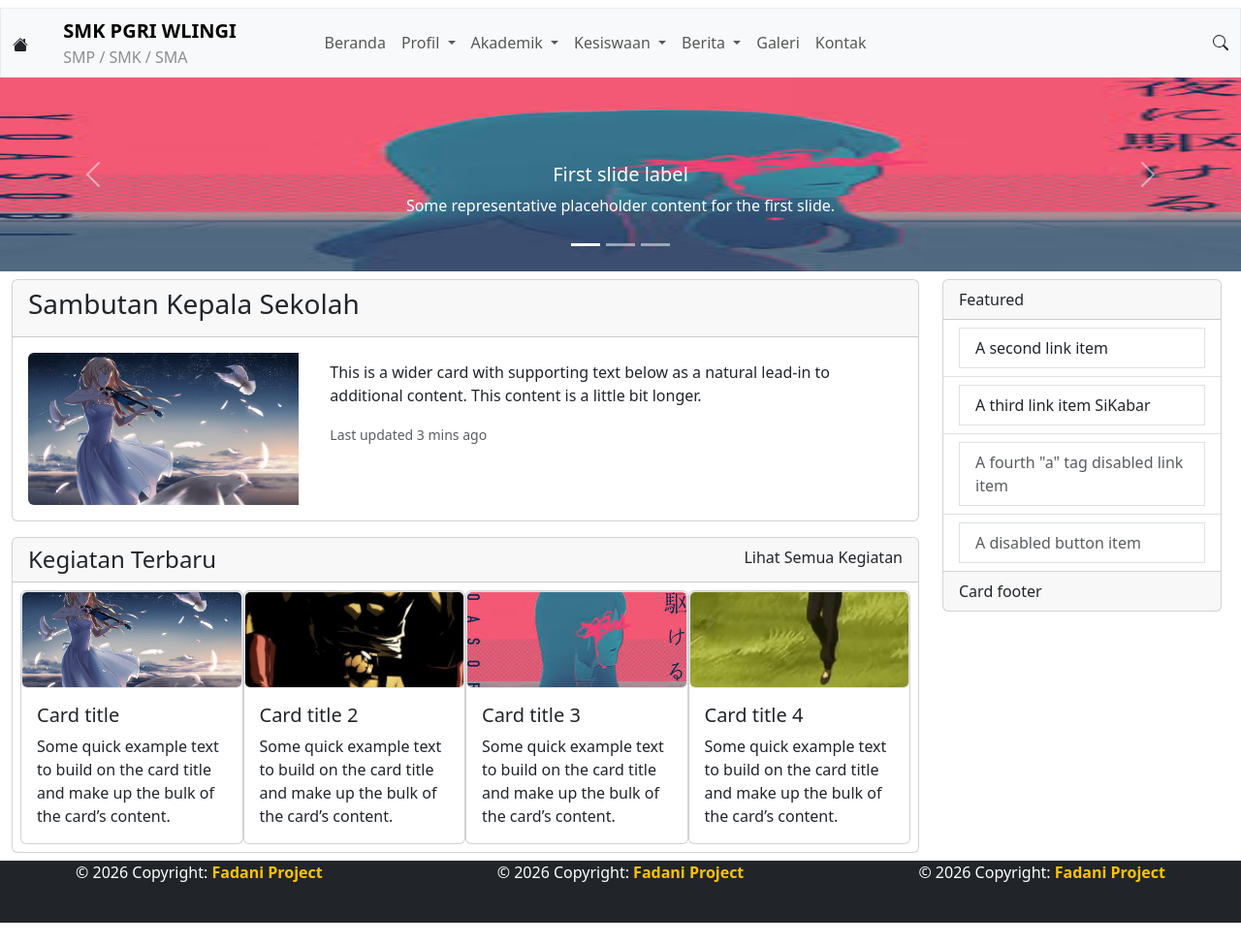
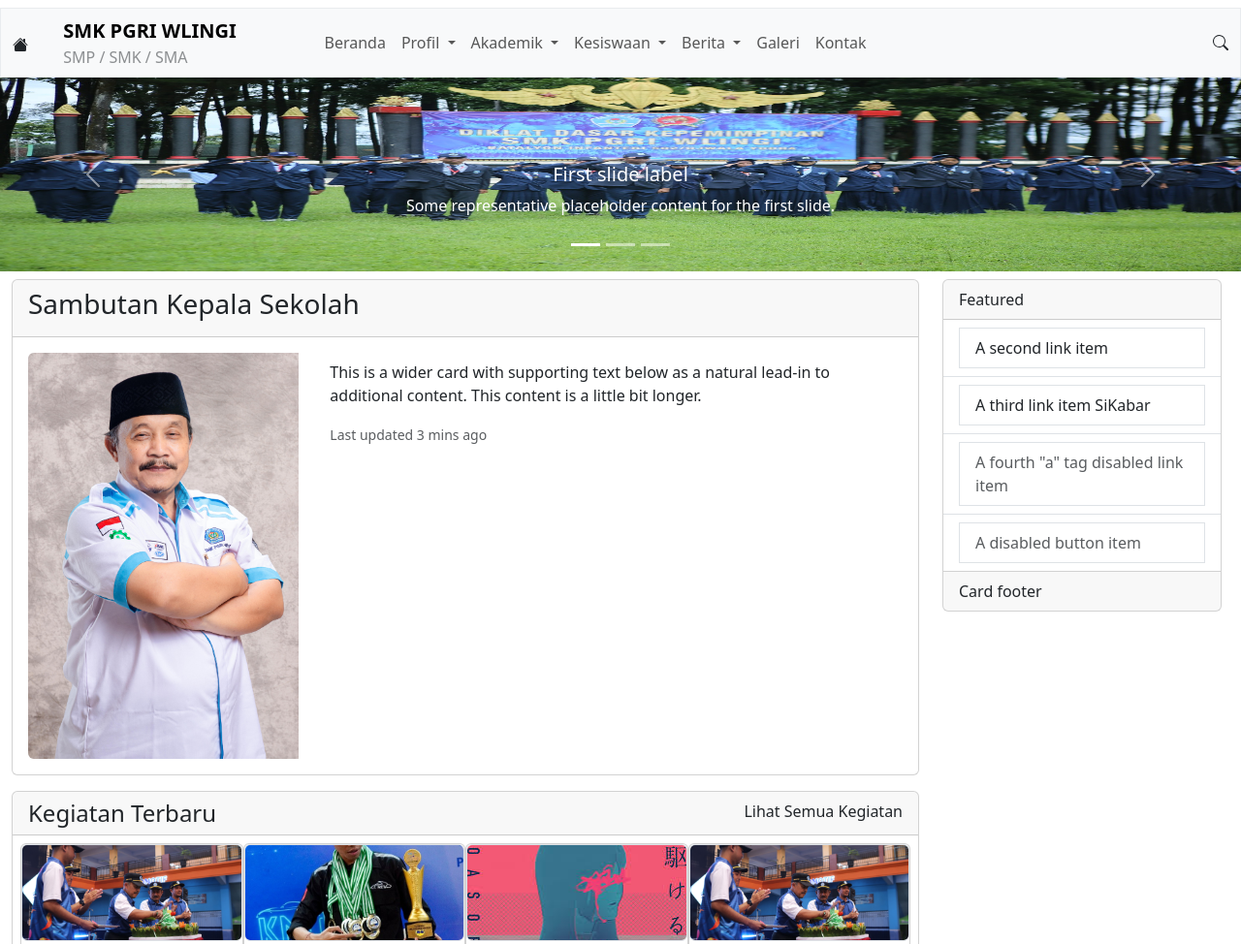
Before and after one commit to CG4M3/Belajar_Depo, a plain HTML site: page index.html in a window 1280 px wide. Shown: the top 974 px of the page at 97% size. Before the commit the page ends 952 px from the top, so only its background shows below. Drawn offline with nearby package versions, Linux system fonts and the light colour scheme.

Commit message:
edit gambar

```diff
--- a/index.html
+++ b/index.html
@@ -4,7 +4,7 @@
 <head>
     <meta charset="utf-8">
     <meta name="viewport" content="width=device-width, initial-scale=1">
-    <title>Bootstrap demo</title>
+    <title>Belajar Deploy</title>
     <link href="https://cdn.jsdelivr.net/npm/bootstrap@5.3.8/dist/css/bootstrap.min.css" rel="stylesheet"
         integrity="sha384-sRIl4kxILFvY47J16cr9ZwB07vP4J8+LH7qKQnuqkuIAvNWLzeN8tE5YBujZqJLB" crossorigin="anonymous">
 </head>
@@ -105,21 +105,21 @@
         </div>
         <div class="carousel-inner">
             <div class="carousel-item active">
-                <img src="gambar/images.jpg" class="d-block w-100" height="200" alt="...">
+                <img src="gambar/diklatLDK.jpg" class="d-block w-100" height="200" alt="...">
                 <div class="carousel-caption d-none d-md-block">
                     <h5>First slide label</h5>
                     <p>Some representative placeholder content for the first slide.</p>
                 </div>
             </div>
             <div class="carousel-item">
-                <img src="gambar/images_garou.jpg" class="d-block w-100" height="200" alt="...">
+                <img src="gambar/gambar1.jpg" class="d-block w-100" height="200" alt="...">
                 <div class="carousel-caption d-none d-md-block">
                     <h5>Second slide label</h5>
                     <p>Some representative placeholder content for the second slide.</p>
                 </div>
             </div>
             <div class="carousel-item">
-                <img src="gambar/images_saitama.jpg" class="d-block w-100" height="200" alt="...">
+                <img src="gambar/gambar2.jpg" class="d-block w-100" height="200" alt="...">
                 <div class="carousel-caption d-none d-md-block">
                     <h5>Third slide label</h5>
                     <p>Some representative placeholder content for the third slide.</p>
@@ -151,7 +151,7 @@
 
                         <div class="row g-0">
                             <div class="col-md-4 p-3">
-                                <img src="gambar/images_shigatsu-violin.jpg" class="img-fluid rounded-start" alt="...">
+                                <img src="gambar/kepalaSekolah.jpg" class="img-fluid rounded-start" alt="...">
                             </div>
                             <div class="col-md-8">
                                 <div class="card-body">
@@ -179,7 +179,7 @@
                             <div class="card" style="width: 18rem;">
                                 <div class="row flex-column">
                                     <div class="col-md">
-                                    <img src="gambar/images_shigatsu-violin.jpg" class=" d-block object-fit-cover border rounded"
+                                    <img src="gambar/tumpeng.jpg" class=" d-block object-fit-cover border rounded"
                                     height="100" alt="..." style="width: 100%">
                                 </div>
 
@@ -198,7 +198,7 @@
                             <div class="card" style="width: 18rem;">
                                 <div class="row flex-column">
                                     <div class="col-md">
-                                    <img src="gambar/images_saitama.jpg" class=" d-block object-fit-cover border rounded"
+                                    <img src="gambar/prestasi.jpg" class=" d-block object-fit-cover border rounded"
                                     height="100" alt="..." style="width: 100%">
                                 </div>
 
@@ -240,7 +240,7 @@
                             <div class="card" style="width: 18rem;">
                                 <div class="row flex-column">
                                     <div class="col-md">
-                                    <img src="gambar/images_garou.jpg" class=" d-block object-fit-cover border rounded"
+                                    <img src="gambar/tumpeng.jpg" class=" d-block object-fit-cover border rounded"
                                     height="100" alt="..." style="width: 100%">
                                 </div>
 
```
